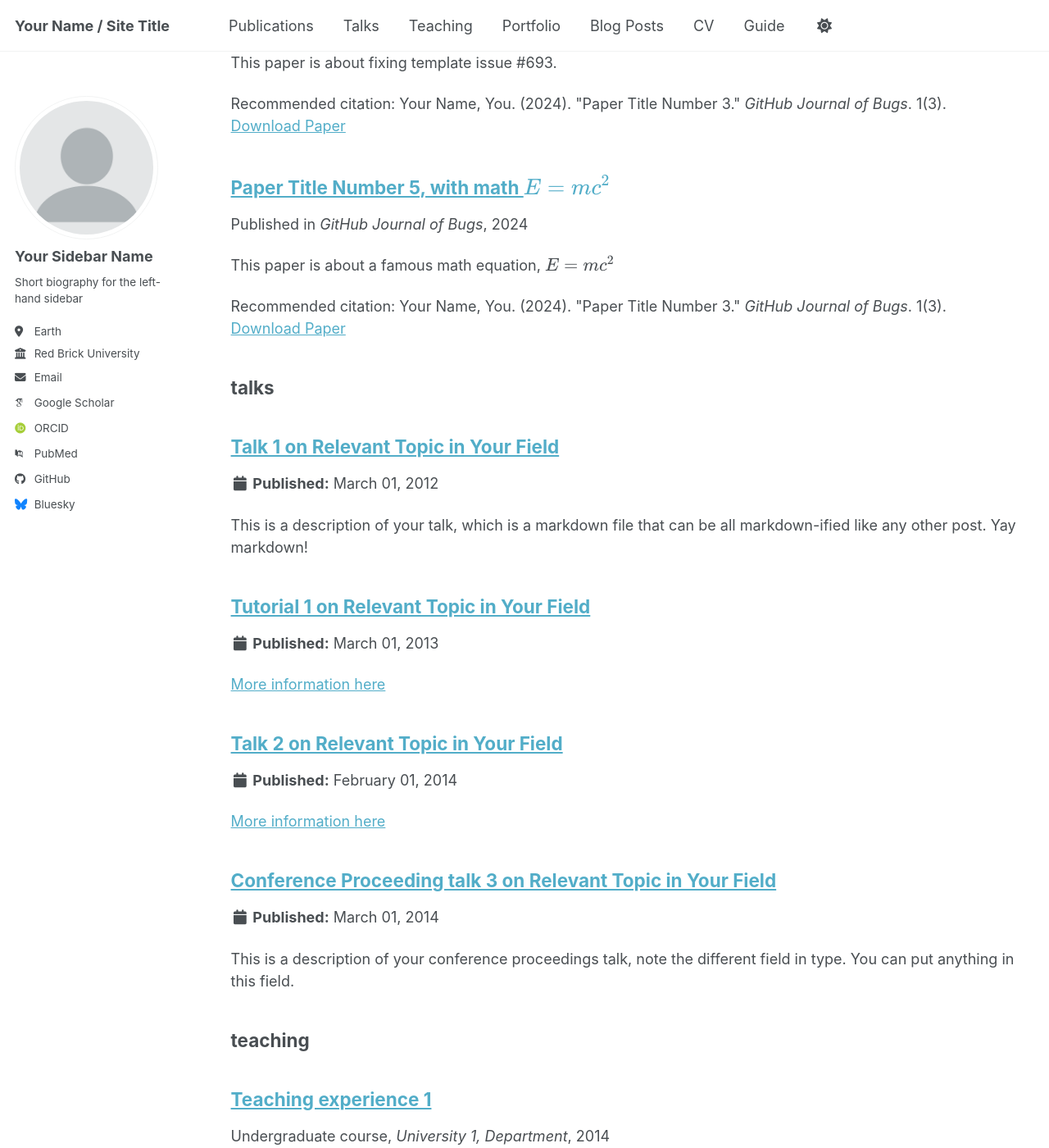
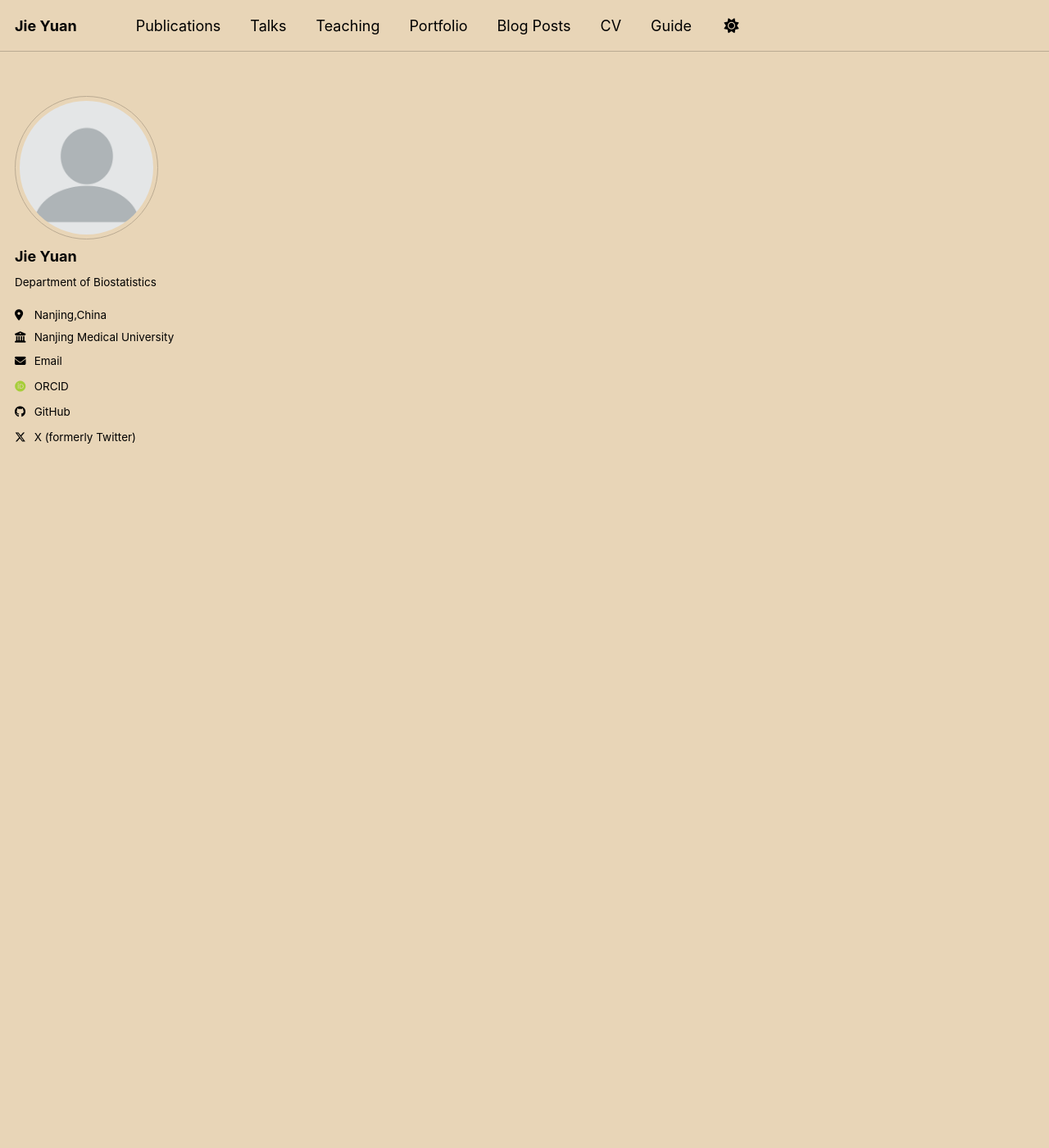
Before and after one commit to JieYuan027/JieYuan027.github.io, a Jekyll site: the page built from _pages/sitemap.md, in a window 1280 px wide and 1400 px high, scrolled down 4775 px. Shown: the whole window at 82% size. Built offline with Jekyll 4.4.1, drawn with Linux system fonts in a browser that asks for light colours; some web fonts are replaced; a script bundle is joined from its source files by our own code; library files that are not in the unit come from our copies; some of the changed text lies outside the part shown.

Commit message:
Update _config.yml

```diff
--- a/_config.yml
+++ b/_config.yml
@@ -7,16 +7,16 @@
 # server process.
 
 # Basic Site Settings
-locale                   : "en-US"
-site_theme               : "default" # The available themes options are "default", "air", "sunrise", "mint", "dirt" and "contrast"
-title                    : "Your Name / Site Title"
-title_separator          : "-"
-name                     : &name "Your Name"
-description              : &description "Your Name's academic portfolio"   # Update this with a general description of your site, this is the default if not overridden by a page
-url                      : https://academicpages.github.io # The base hostname & protocol for your site e.g. "https://[your GitHub username].github.io",
+locale                   : "Nanjing,China"
+site_theme               : "sunrise" # The available themes options are "default", "air", "sunrise", "mint", "dirt" and "contrast"
+title                    : "Jie Yuan"
+title_separator          : " "
+name                     : &name "Jie Yuan"
+description              : &description "Jie Yuan's academic portfolio"   # Update this with a general description of your site, this is the default if not overridden by a page
+url                      : https://JieYuan027.github.io # The base hostname & protocol for your site e.g. "https://[your GitHub username].github.io",
                                                            # or if you already have some other page hosted on Github then use "https://[your GitHub username].github.io/[Your Repo Name]"
-baseurl                  : "" # the subpath of your site, e.g. "/blog"
-repository               : "academicpages/academicpages.github.io"
+baseurl                  : "/blog" # the subpath of your site, e.g. "/blog"
+repository               : "JieYuan027/JieYuan027.github.io"
 
 # Site Author - The following control what appear as part of the author content on the side bar.
 #               If a field is blank the icon and link will not appear, otherwise it will be shown.
@@ -24,24 +24,24 @@ repository               : "academicpages/academicpages.github.io"
 author:
   # Biographic information
   avatar           : "profile.png"
-  name             : "Your Sidebar Name"
+  name             : "Jie Yuan"
   pronouns         : # example: "she/her"
-  bio              : "Short biography for the left-hand sidebar"
-  location         : "Earth"
-  employer         : "Red Brick University"
+  bio              : "Department of Biostatistics"
+  location         : "Nanjing,China"
+  employer         : "Nanjing Medical University"
   uri              : # URL
-  email            : "none@example.org"
+  email            : "jie_yuan027@stu.njmu.edu.cn"
 
   # Academic websites
   academia         : # URL
   arxiv            : # URL - Update with the correct link to your profile
-  googlescholar    : "https://scholar.google.com/citations?user=PS_CX0AAAAAJ"
+  googlescholar    : # URL
   inspire-hep      : # URL
   impactstory      : # URL
-  orcid            : "https://orcid.org/yourorcidurl"
+  orcid            : "https://orcid.org/my-orcid?orcid=0009-0000-3423-7821"
   semantic         : # URL
   ssrn             : # URL
-  pubmed           : "https://www.ncbi.nlm.nih.gov/pubmed/?term=john+snow"
+  pubmed           : # URL
   researchgate     : # URL
   scopus           : # URL
   zotero           : # URL
@@ -51,13 +51,13 @@ author:
   bitbucket        : # Username - Update with your username on the site
   codepen          : # Username
   dribbble         : # Username
-  github           : "academicpages"
+  github           : "JieYuan027"
   kaggle           : # Username
   stackoverflow    : # User number or user number and name (i.e., use "1" or "1/jeff-atwood")
 
   # Social media
   artstation       : # Username
-  bluesky          : "bsky.app" # Replace this with you Bluesky username
+  bluesky          : # Username # Replace this with you Bluesky username
   facebook         : # Username
   flickr           : # Username
   foursquare       : # Username
@@ -74,7 +74,7 @@ author:
   steam            : # Username
   telegram         : # URL
   tumblr           : # Username
-  twitter          : # Username for X / Twitter
+  twitter          : "@JieYuan027" # Username for X / Twitter
   vine             : # Username
   weibo            : # Username
   wikipedia        : # Username
@@ -222,16 +222,16 @@ kramdown:
 # These settings control the types of collections used by the template
 collections:
   teaching:
-    output: true
+    output: false
     permalink: /:collection/:path/
   publications:
     output: true
     permalink: /:collection/:path/
   portfolio:
-    output: true
+    output: false
     permalink: /:collection/:path/
   talks:
-    output: true
+    output: false
     permalink: /:collection/:path/
 
 
```
